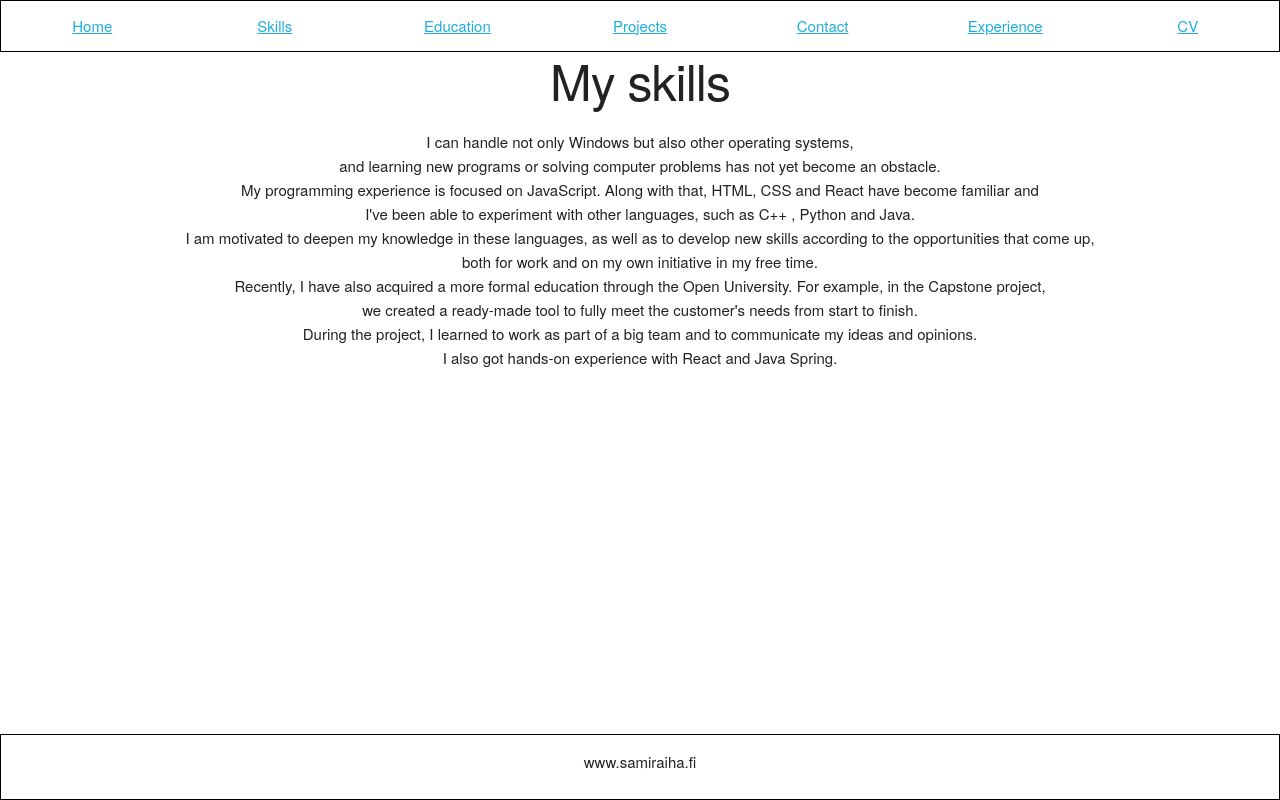
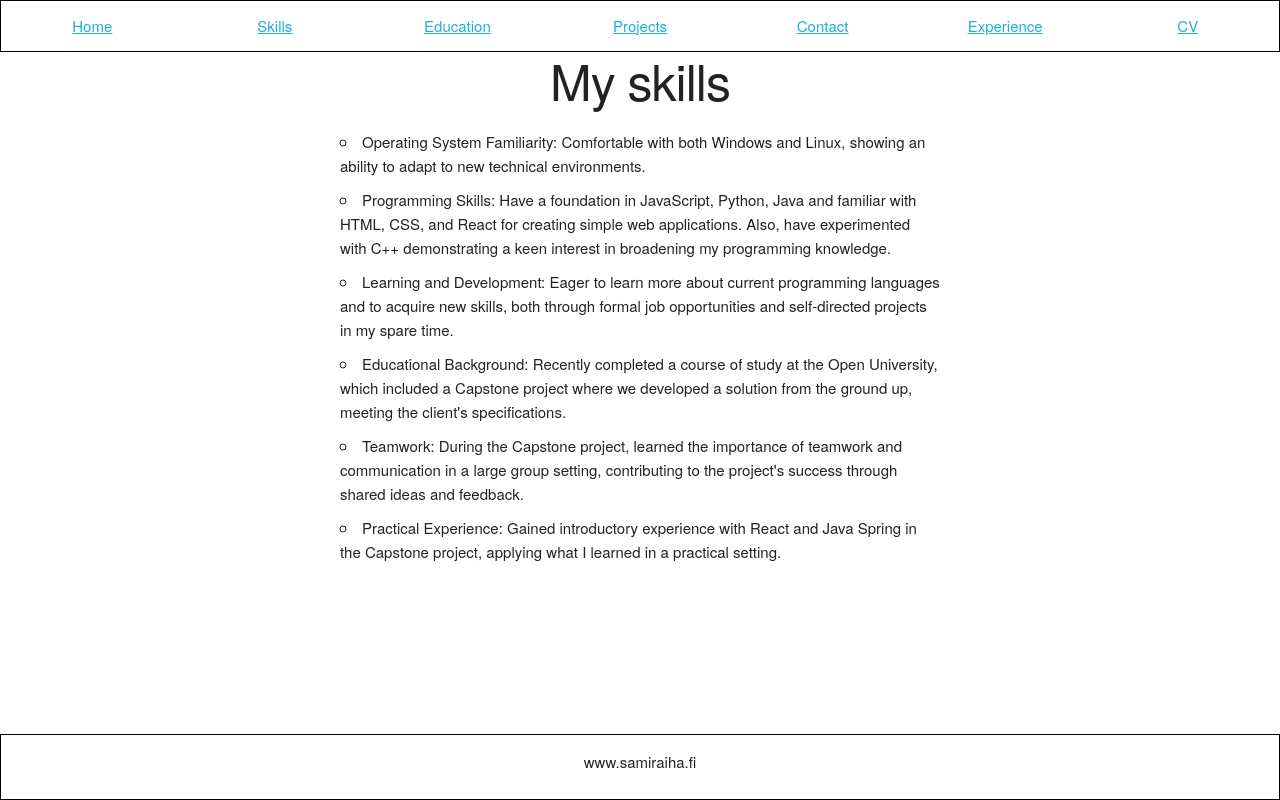
Before and after one commit to sami-alt/Kotisivut, a React (Vite) app: page /Skills in a window 1280 px wide. Built offline with nearby package versions, Linux system fonts and the light colour scheme.

Commit message:
Fix branch name

```diff
--- a/index.html
+++ b/index.html
@@ -1,11 +1,15 @@
 <!doctype html>
 <html lang="en">
+
 <head>
   <meta charset="UTF-8" />
   <meta name="viewport" content="width=device-width, initial-scale=1.0" />
+  <link  rel="icon" type="x/icon" href="src/assets/favicon.ico"/>
 </head>
+
 <body>
   <div id="root"></div>
   <script type="module" src="/src/main.tsx"></script>
 </body>
+
 </html>
--- a/src/Pages/Education/main.tsx
+++ b/src/Pages/Education/main.tsx
@@ -25,6 +25,7 @@ function Education() {
                         Aws/reStart program - AWS Certified Cloud Practitioner <br />
                         certification <br />
                     </h5>
+                    <a href='https://credly.com/badges/64599b28-3704-4fc6-8ada-03aa31734c40'>Certificate</a>
                 </div>
             </div>
         </>
--- a/src/Pages/Home/main.tsx
+++ b/src/Pages/Home/main.tsx
@@ -8,11 +8,11 @@ function Frontpage() {
                 <div className='home'>
                     <h1>About me</h1>
                     <picture>
-                        {/* <source type="image/webp" srcSet="src/assets/mypicture.webp" /> */}
+                        <source type="image/webp" srcSet="src/assets/mypicture.webp" />
                         <img src='src/assets/mypicture.jpg' alt="picture of me" height='500' />
                     </picture>
                     <p>
-                        Welcome to my website. I'm Sami Räihä, a 29-year-old from Turku with a background in biochemistry from the University of Turku.
+                        Welcome to my website. I'm Sami Räihä, a 29-year-old software developer from Turku with a background in biochemistry from the University of Turku.
                         My interest in programming has grown over the years, fueled by both university courses and self-study.
                         I enjoy the challenges programming presents and the continuous skill development it offers.
                         I'm known for being cooperative, taking initiative, and embracing challenges.
--- a/src/Pages/Projects/main.tsx
+++ b/src/Pages/Projects/main.tsx
@@ -8,7 +8,7 @@ function Projects() {
 
                 <div >
                     <h1>Projects</h1>
-                    <p>Link to working web applikation</p>
+                    <p>Link to Shopping list application</p>
                     <a href='https://ostoslista.samiraiha.fi'>Shoppinglist</a>
 
                     <p> </p>
--- a/src/Pages/Skills/main.tsx
+++ b/src/Pages/Skills/main.tsx
@@ -13,19 +13,20 @@ function Skills() {
                     </div>
                     <div id='skills'>
 
-                        <p>
-                            I can handle not only Windows but also other operating systems, <br />
-                            and learning new programs or solving computer problems has not yet become an obstacle.<br />
-                            My programming experience is focused on JavaScript. Along with that, HTML, CSS and React have become familiar and <br />
-                            I've been able to  experiment with other languages, such as C++ , Python and Java.<br />
-                            I am motivated to deepen my knowledge in these languages, as well as to develop new skills according to the opportunities that come up, <br />
-                            both for work and on my own initiative in my free time.<br />
-                            Recently, I have also acquired a more formal education through the Open University. For example, in the Capstone project,<br />
-                            we created a ready-made tool to fully meet the customer's needs from start to finish.<br />
-                            During the project, I learned to work as part of a big team and to communicate my ideas and opinions. <br />
-                            I also got hands-on experience with React and Java Spring.<br />
+                        <ul>
+                            <li>Operating System Familiarity: Comfortable with both Windows and Linux, showing an ability to adapt to new technical environments.</li>
 
-                        </p>
+                            <li>Programming Skills: Have a foundation in JavaScript, Python, Java and familiar with HTML, CSS, and React for creating simple web applications. Also, have experimented with C++ demonstrating a keen interest in broadening my programming knowledge.</li>
+
+                            <li>Learning and Development: Eager to learn more about current programming languages and to acquire new skills, both through formal job opportunities and self-directed projects in my spare time.</li>
+
+                            <li>Educational Background: Recently completed a course of study at the Open University, which included a Capstone project where we developed a solution from the ground up, meeting the client's specifications.</li>
+
+                            <li>Teamwork: During the Capstone project, learned the importance of teamwork and communication in a large group setting, contributing to the project's success through shared ideas and feedback.</li>
+
+                            <li>Practical Experience: Gained introductory experience with React and Java Spring in the Capstone project, applying what I learned in a practical setting.</li>
+
+                        </ul>
                     </div>
                 </div>
             </div>
--- a/src/content.scss
+++ b/src/content.scss
@@ -9,7 +9,7 @@
     flex-direction: column;
 }
 
-.contact > #skills{
+.contact > #skills {
     text-align: left;
 }
 
@@ -17,3 +17,8 @@
     max-width: 600px;
     text-align: justify;
 }
+
+#skills {
+    max-width: 600px;
+    text-align: left;
+}
```
Also changed, not shown: 1 other file (tests, documents, lock files or other folders). Lines whose indentation alone changed are shown as unchanged.
